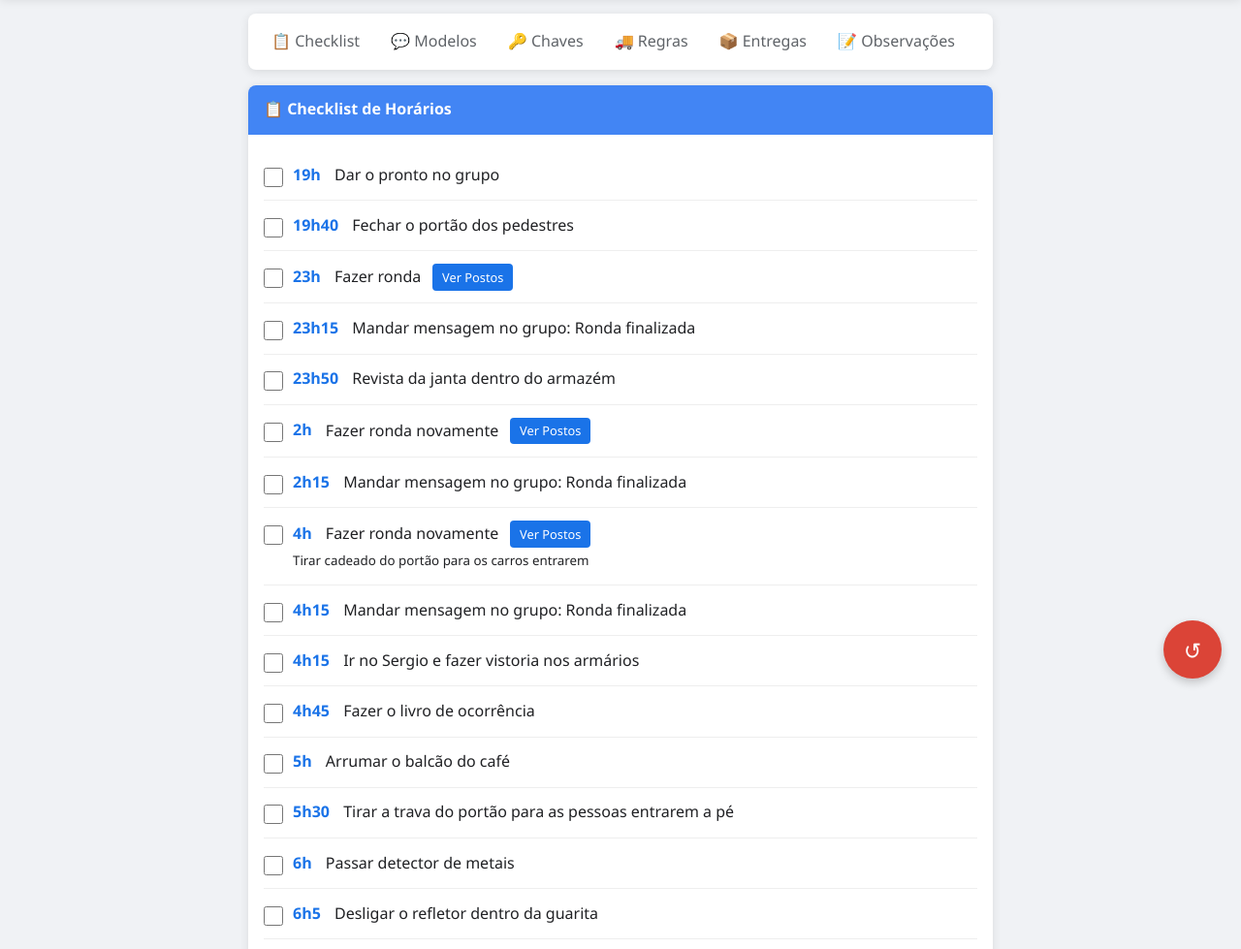
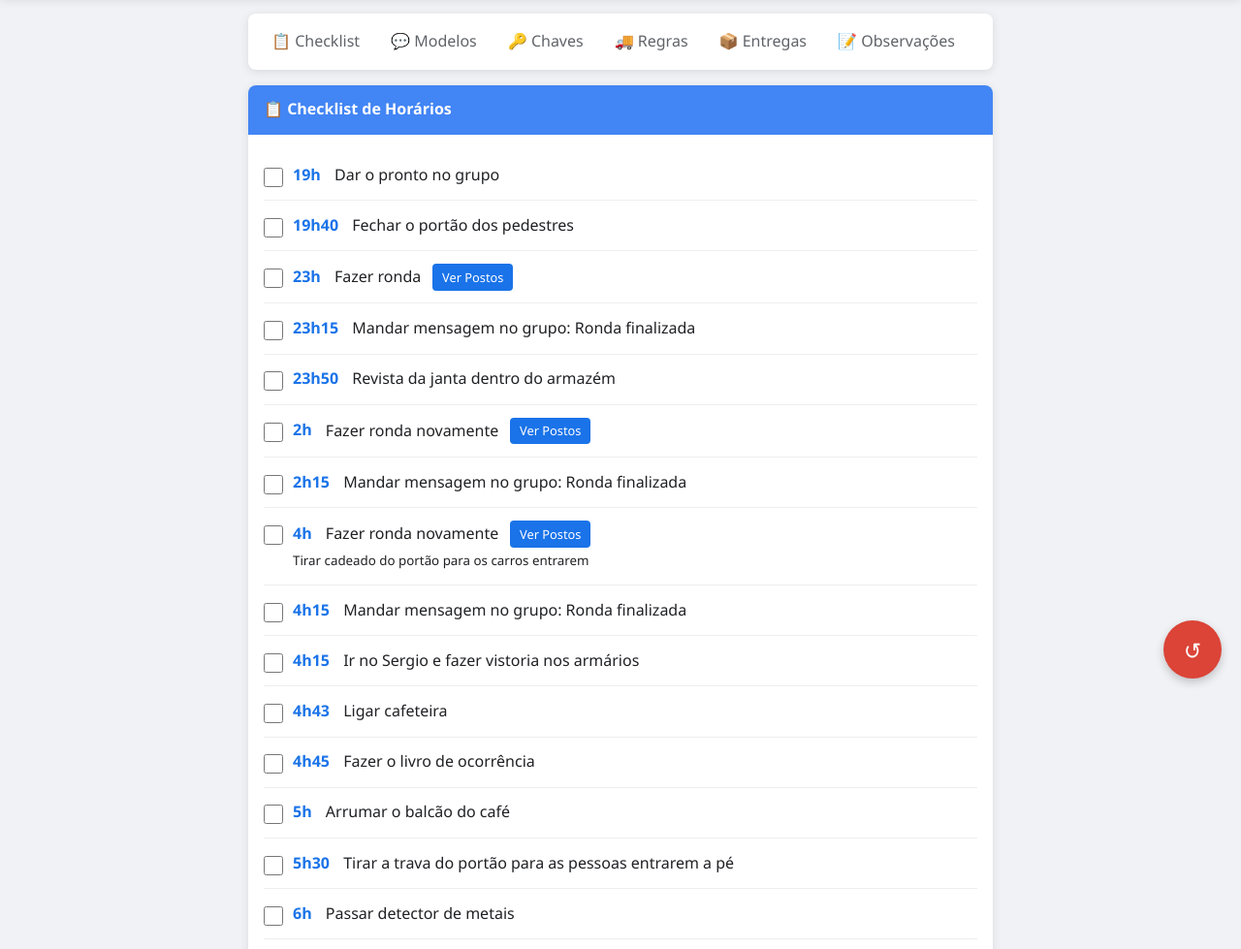
Before and after one commit to Yuri-Fernandes-dev/megaRio, a plain HTML site: page index.html in a window 1280 px wide. Shown: the part 80-1059 px from the top of the page at 97% size. Drawn offline with Linux system fonts and the light colour scheme.

Commit message:
Chek cafeteira

```diff
--- a/index.html
+++ b/index.html
@@ -613,13 +613,14 @@ Carga:
                 { id: 8, time: '4h', description: 'Fazer ronda novamente', isRonda: true, extraAction: 'Tirar cadeado do portão para os carros entrarem' },
                 { id: 9, time: '4h15', description: 'Mandar mensagem no grupo: Ronda finalizada', isRonda: false, extraAction: null },
                 { id: 10, time: '4h15', description: 'Ir no Sergio e fazer vistoria nos armários', isRonda: false, extraAction: null },
-                { id: 11, time: '4h45', description: 'Fazer o livro de ocorrência', isRonda: false, extraAction: null },
-                { id: 12, time: '5h', description: 'Arrumar o balcão do café', isRonda: false, extraAction: null },
-                { id: 13, time: '5h30', description: 'Tirar a trava do portão para as pessoas entrarem a pé', isRonda: false, extraAction: null },
-                { id: 14, time: '6h', description: 'Passar detector de metais', isRonda: false, extraAction: null },
-                { id: 15, time: '6h5', description: 'Desligar o refletor dentro da guarita', isRonda: false, extraAction: null },
-                { id: 16, time: '6h30', description: 'Ligar quadro do armazém, ligar todos os postos (201, 241, 221) e mandar foto no grupo', isRonda: false, extraAction: null },
-                { id: 17, time: '6h30', description: 'Ligar motor 201 no refeitório', isRonda: false, extraAction: null }
+                { id: 11, time: '4h43', description: 'Ligar cafeteira', isRonda: false, extraAction: null },
+                { id: 12, time: '4h45', description: 'Fazer o livro de ocorrência', isRonda: false, extraAction: null },
+                { id: 13, time: '5h', description: 'Arrumar o balcão do café', isRonda: false, extraAction: null },
+                { id: 14, time: '5h30', description: 'Tirar a trava do portão para as pessoas entrarem a pé', isRonda: false, extraAction: null },
+                { id: 15, time: '6h', description: 'Passar detector de metais', isRonda: false, extraAction: null },
+                { id: 16, time: '6h5', description: 'Desligar o refletor dentro da guarita', isRonda: false, extraAction: null },
+                { id: 17, time: '6h30', description: 'Ligar quadro do armazém, ligar todos os postos (201, 241, 221) e mandar foto no grupo', isRonda: false, extraAction: null },
+                { id: 18, time: '6h30', description: 'Ligar motor 201 no refeitório', isRonda: false, extraAction: null }
             ];
 
             // Definição dos postos de ronda
```
